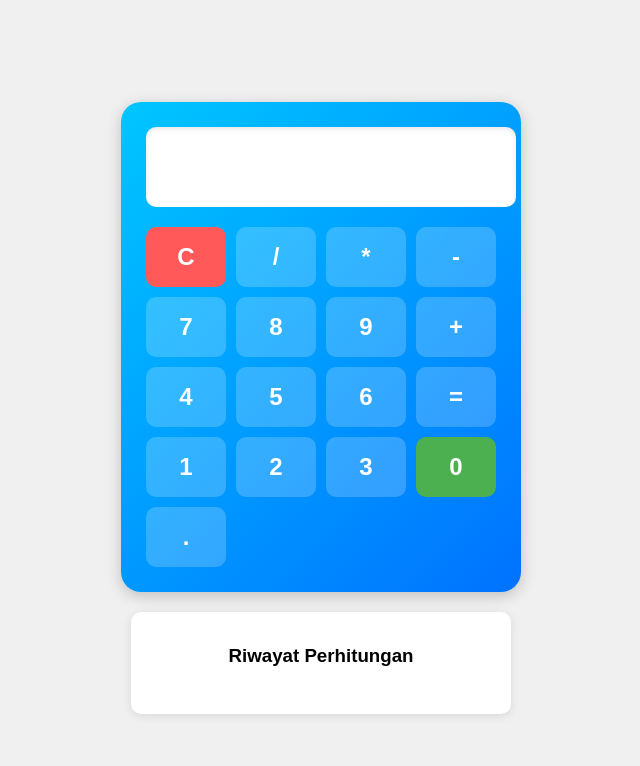
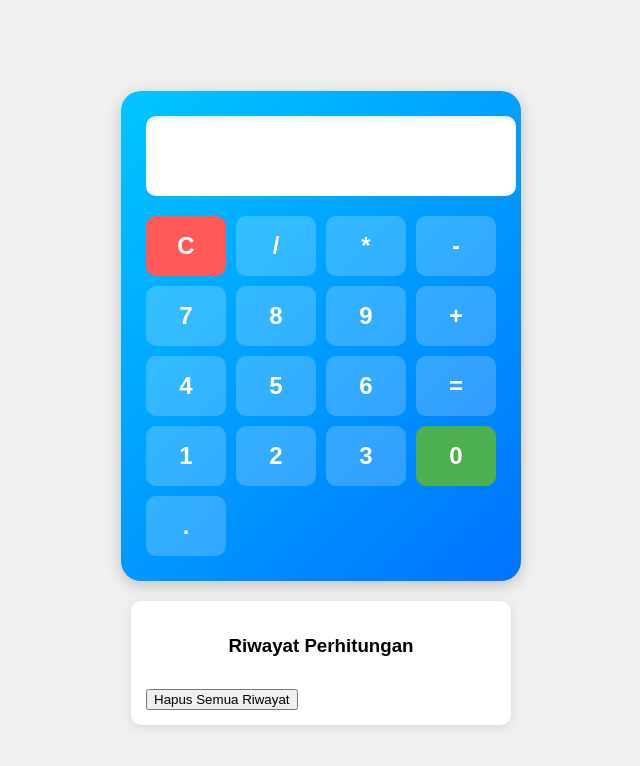
Before and after one commit to FikriRamadan111/kalkulator, a plain HTML site: page index.html in a window 1280 px wide. Shown: the whole page, without its empty margins (319-959 px from the left). Drawn offline with Linux system fonts and the light colour scheme.

Commit message:
index.html

```diff
--- a/index.html
+++ b/index.html
@@ -31,10 +31,13 @@
             <button onclick="appendValue('.')">.</button>
         </div>
     </div>
+
     <div class="history">
         <h3>Riwayat Perhitungan</h3>
         <ul id="history-list"></ul>
+        <button id="clear-history" onclick="clearHistory()">Hapus Semua Riwayat</button>
     </div>
+
     <script src="script.js"></script>
 </body>
 
```
